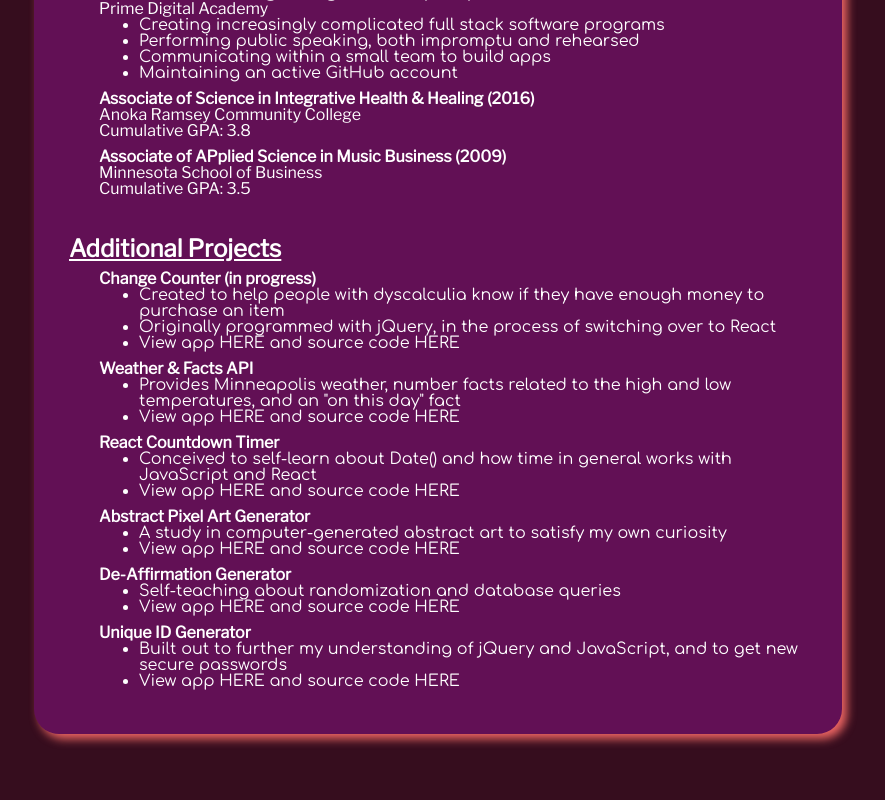
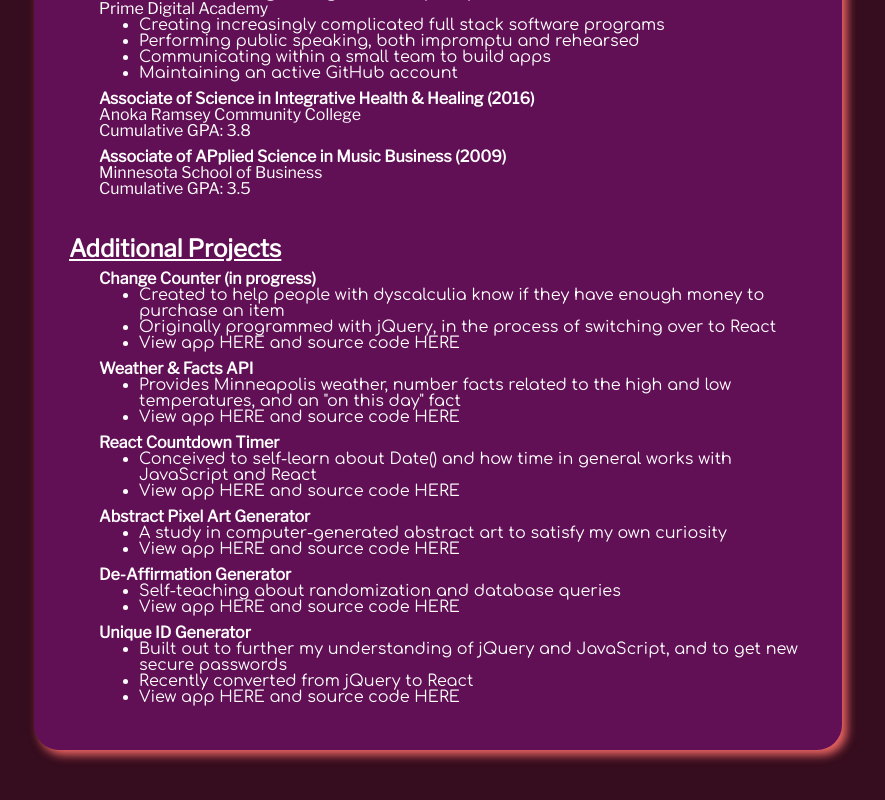
Before and after one commit to awrennuit/full-stack-software-developer-portfolio, a React (Create React App) app: page /resume in a window 1280 px wide. Shown: the part 1174-1974 px from the top of the page, without its empty margins (202-1087 px from the left). Built offline with nearby package versions, Linux system fonts and the light colour scheme.

Commit message:
updated unique ID generator list

```diff
--- a/src/components/Resume/Resume.js
+++ b/src/components/Resume/Resume.js
@@ -185,6 +185,7 @@ export default function Resume() {
               <h4 className="resume-subheading">Unique ID Generator</h4>
                 <ul className="resume-ul">
                   <li className="resume-li">Built out to further my understanding of jQuery and JavaScript, and to get new secure passwords</li>
+                  <li className="resume-li">Recently converted from jQuery to React</li>
                   <li className="resume-li">View app HERE and source code HERE</li>
                 </ul>
             </div>
```
